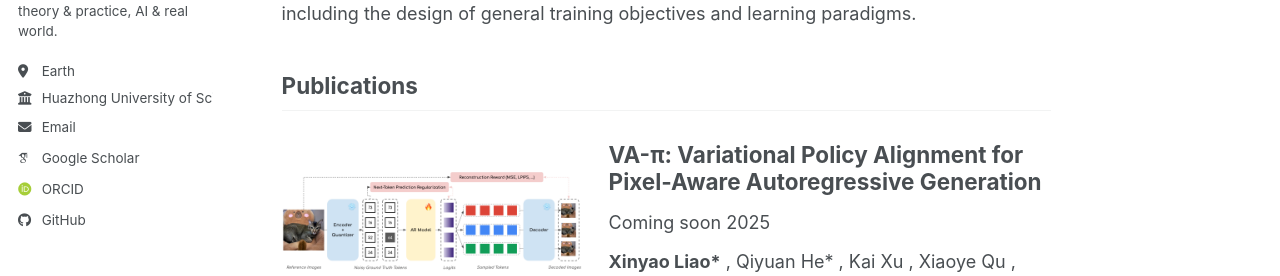
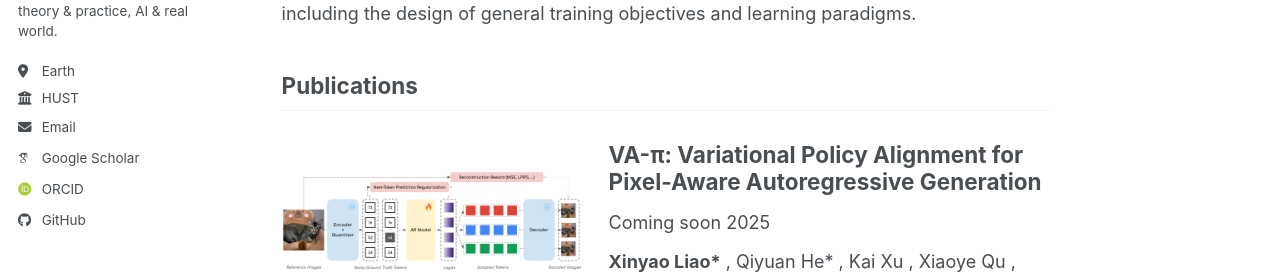
Before and after one commit to Lil-Shake/Lil-Shake.github.io, a Jekyll site: the page built from _pages/about.md, in a window 1280 px wide. Shown: the part 345-621 px from the top of the page. Built offline with Jekyll 4.4.1, drawn with Linux system fonts in a browser that asks for light colours; some web fonts are replaced; a script bundle is joined from its source files by our own code; library files that are not in the unit come from our copies.

Commit message:
update employer

```diff
--- a/_config.yml
+++ b/_config.yml
@@ -28,7 +28,7 @@ author:
   pronouns         : "they/them"
   bio              : "A being trying to bridge the gap between dreams & reality, theory & practice, AI & real world."
   location         : "Earth"
-  employer         : "Huazhong University of Science and Technology"
+  employer         : "HUST"
   uri              : # URL
   email            : "xinyao@hust.edu.cn"
 
```
